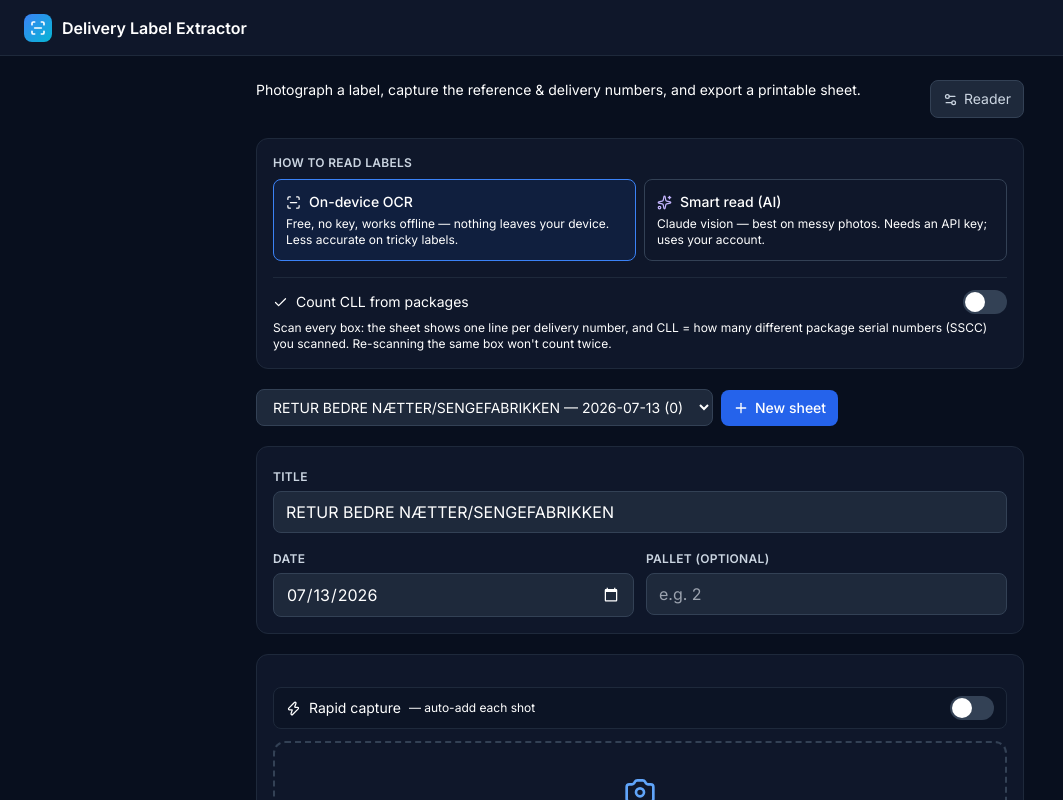
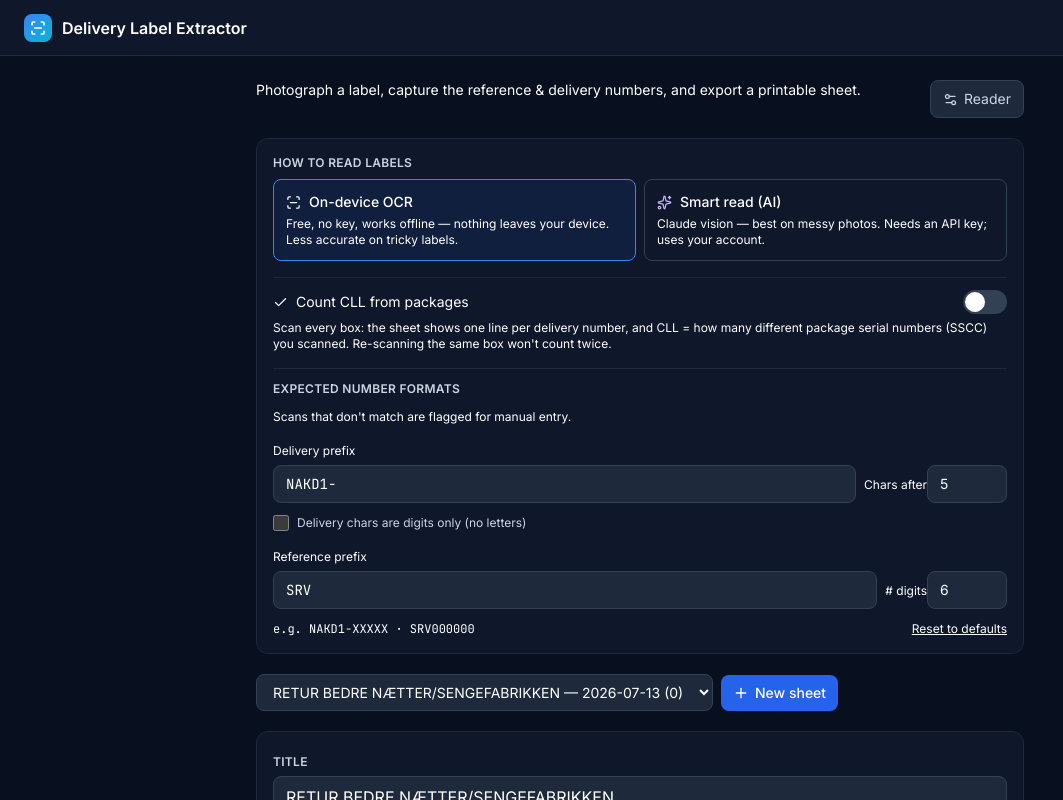
Before and after one commit to Albossrawi/Logistics-, a React (Vite) app: page / in a window 1280 px wide. Both pictures are taken after a click on the button "Reader". Shown: the whole page, without its empty margins (0-1063 px from the left). Built offline with nearby package versions, Linux system fonts and the light colour scheme.

Commit message:
Make the NAKD/reference validation formats editable in Settings (#7)
Expose the delivery/reference expected formats (prefix + length, digits-only) in Reader settings with a live example and reset; validation and placeholders use the configured format.

```diff
--- a/src/pages/LabelExtractor.tsx
+++ b/src/pages/LabelExtractor.tsx
@@ -12,7 +12,7 @@ import { scanLabelAI, testAiKey, describeAiError } from '../utils/aiVision';
 import { exportExcel, exportWord, printBatch, emailBatch, formatLine } from '../utils/labelExport';
 import { groupByDelivery, flatRows, isDuplicatePackage } from '../utils/grouping';
 import type { DeliveryGroup } from '../utils/grouping';
-import { validateDelivery, validateReference } from '../utils/validation';
+import { validateDelivery, validateReference, deliveryExample, referenceExample } from '../utils/validation';
 import type { LabelEntry } from '../types';
 
 interface Draft {
@@ -32,7 +32,7 @@ export function LabelExtractor() {
     updateBatch, addEntry, updateEntry, deleteEntry,
   } = useLabelStore();
 
-  const { engine, apiKey, model, rapidCapture, autoCll, setEngine, setApiKey, setModel, setRapidCapture, setAutoCll } = useSettingsStore();
+  const { engine, apiKey, model, rapidCapture, autoCll, format, setEngine, setApiKey, setModel, setRapidCapture, setAutoCll, setFormat, resetFormat } = useSettingsStore();
 
   const batch = activeBatch();
   const fileRef = useRef<HTMLInputElement>(null);
@@ -110,7 +110,7 @@ export function LabelExtractor() {
       setEngineNote(note);
       // Only auto-add when both numbers pass the format check. Otherwise pause on
       // the review card with the errors so they can be corrected by hand.
-      const valid = !validateDelivery(delivery) && !validateReference(reference);
+      const valid = !validateDelivery(delivery, format) && !validateReference(reference, format);
       if (valid) {
         // In auto-CLL mode, skip a box already counted (same delivery + SSCC).
         if (autoCll && isDuplicatePackage(batch!.entries, delivery, sscc)) {
@@ -156,7 +156,7 @@ export function LabelExtractor() {
   }
 
   function commitDraft(force = false) {
-    if (!force && (validateDelivery(draft.deliveryNumber) || validateReference(draft.referenceNumber))) return;
+    if (!force && (validateDelivery(draft.deliveryNumber, format) || validateReference(draft.referenceNumber, format))) return;
     if (autoCll && isDuplicatePackage(batch!.entries, draft.deliveryNumber, draft.sscc)) {
       alert('That package (same delivery + serial number) is already counted.');
       return;
@@ -195,8 +195,8 @@ export function LabelExtractor() {
     }
   }
 
-  const draftDeliveryError = validateDelivery(draft.deliveryNumber);
-  const draftReferenceError = validateReference(draft.referenceNumber);
+  const draftDeliveryError = validateDelivery(draft.deliveryNumber, format);
+  const draftReferenceError = validateReference(draft.referenceNumber, format);
   const draftValid = !draftDeliveryError && !draftReferenceError;
 
   // Rows for display/export: grouped-by-delivery (auto CLL) or one per scan.
@@ -298,6 +298,77 @@ export function LabelExtractor() {
                 </span>
               </p>
             )}
+          </div>
+
+          {/* Number formats */}
+          <div className="border-t border-surface-800 pt-3 space-y-3">
+            <div className="text-xs font-semibold text-surface-300 uppercase tracking-wide">
+              Expected number formats
+            </div>
+            <p className="text-xs text-surface-500 -mt-1">
+              Scans that don't match are flagged for manual entry.
+            </p>
+
+            <div className="grid gap-2 sm:grid-cols-[1fr_auto] items-end">
+              <label className="block min-w-0">
+                <span className="text-xs text-surface-400">Delivery prefix</span>
+                <input
+                  value={format.deliveryPrefix}
+                  onChange={(e) => setFormat({ deliveryPrefix: e.target.value })}
+                  className="mt-1 w-full min-w-0 bg-surface-800 border border-surface-700 rounded-lg px-3 py-2 text-white font-mono text-sm"
+                />
+              </label>
+              <label className="block">
+                <span className="text-xs text-surface-400">Chars after</span>
+                <input
+                  type="number" min={0} max={30} inputMode="numeric"
+                  value={format.deliverySuffixLen}
+                  onChange={(e) => setFormat({ deliverySuffixLen: Math.max(0, parseInt(e.target.value) || 0) })}
+                  className="mt-1 w-20 bg-surface-800 border border-surface-700 rounded-lg px-3 py-2 text-white text-sm"
+                />
+              </label>
+            </div>
+            <label className="flex items-center gap-2 text-xs text-surface-300">
+              <input
+                type="checkbox"
+                checked={format.deliveryDigitsOnly}
+                onChange={(e) => setFormat({ deliveryDigitsOnly: e.target.checked })}
+                className="w-4 h-4 accent-primary-500"
+              />
+              Delivery chars are digits only (no letters)
+            </label>
+
+            <div className="grid gap-2 sm:grid-cols-[1fr_auto] items-end">
+              <label className="block min-w-0">
+                <span className="text-xs text-surface-400">Reference prefix</span>
+                <input
+                  value={format.referencePrefix}
+                  onChange={(e) => setFormat({ referencePrefix: e.target.value })}
+                  className="mt-1 w-full min-w-0 bg-surface-800 border border-surface-700 rounded-lg px-3 py-2 text-white font-mono text-sm"
+                />
+              </label>
+              <label className="block">
+                <span className="text-xs text-surface-400"># digits</span>
+                <input
+                  type="number" min={0} max={30} inputMode="numeric"
+                  value={format.referenceDigits}
+                  onChange={(e) => setFormat({ referenceDigits: Math.max(0, parseInt(e.target.value) || 0) })}
+                  className="mt-1 w-20 bg-surface-800 border border-surface-700 rounded-lg px-3 py-2 text-white text-sm"
+                />
+              </label>
+            </div>
+
+            <div className="flex items-center justify-between gap-2 flex-wrap">
+              <p className="text-xs text-surface-500 font-mono">
+                e.g. {deliveryExample(format)} · {referenceExample(format)}
+              </p>
+              <button
+                onClick={resetFormat}
+                className="text-xs text-surface-400 hover:text-white underline"
+              >
+                Reset to defaults
+              </button>
+            </div>
           </div>
 
           {engine === 'ai' && (
@@ -545,14 +616,14 @@ export function LabelExtractor() {
                 label="Delivery number"
                 value={draft.deliveryNumber}
                 onChange={(v) => setDraft((d) => ({ ...d, deliveryNumber: v }))}
-                placeholder="NAKD1-8FL64"
+                placeholder={deliveryExample(format)}
                 invalid={!!draftDeliveryError}
               />
               <Field
                 label="Reference number"
                 value={draft.referenceNumber}
                 onChange={(v) => setDraft((d) => ({ ...d, referenceNumber: v }))}
-                placeholder="SRV010001"
+                placeholder={referenceExample(format)}
                 invalid={!!draftReferenceError}
               />
               {autoCll ? (
--- a/src/store/settingsStore.ts
+++ b/src/store/settingsStore.ts
@@ -1,5 +1,7 @@
 import { create } from 'zustand';
 import { persist } from 'zustand/middleware';
+import { DEFAULT_FORMAT } from '../utils/validation';
+import type { FormatConfig } from '../utils/validation';
 
 export type ScanEngine = 'ocr' | 'ai';
 
@@ -14,12 +16,16 @@ interface SettingsStore {
   rapidCapture: boolean;
   /** Count CLL automatically = number of distinct SSCC numbers per delivery. */
   autoCll: boolean;
+  /** Editable expected formats for the delivery & reference numbers. */
+  format: FormatConfig;
 
   setEngine: (e: ScanEngine) => void;
   setApiKey: (k: string) => void;
   setModel: (m: string) => void;
   setRapidCapture: (v: boolean) => void;
   setAutoCll: (v: boolean) => void;
+  setFormat: (patch: Partial<FormatConfig>) => void;
+  resetFormat: () => void;
 }
 
 export const AI_MODELS = [
@@ -35,11 +41,14 @@ export const useSettingsStore = create<SettingsStore>()(
       model: 'claude-opus-4-8',
       rapidCapture: false,
       autoCll: false,
+      format: DEFAULT_FORMAT,
       setEngine: (engine) => set({ engine }),
       setApiKey: (apiKey) => set({ apiKey }),
       setModel: (model) => set({ model }),
       setRapidCapture: (rapidCapture) => set({ rapidCapture }),
       setAutoCll: (autoCll) => set({ autoCll }),
+      setFormat: (patch) => set((s) => ({ format: { ...s.format, ...patch } })),
+      resetFormat: () => set({ format: DEFAULT_FORMAT }),
     }),
     { name: 'delivery-labels-settings' }
   )
--- a/src/utils/validation.ts
+++ b/src/utils/validation.ts
@@ -1,35 +1,67 @@
-// Expected label formats. Adjust here if the numbering scheme changes.
-//   Delivery (NAKD): "NAKD1-" + exactly 5 letters/digits, e.g. NAKD1-8FL64
-//   Reference (SRV): "SRV" + exactly 6 digits,            e.g. SRV010001
-const DELIVERY_RE = /^NAKD1-[A-Z0-9]{5}$/;
-const REFERENCE_RE = /^SRV[0-9]{6}$/;
-
-export interface EntryValidation {
-  deliveryError?: string;
-  referenceError?: string;
-  ok: boolean;
+/**
+ * Editable label-format rules. Defaults match the DSV/Sengefabrikken labels:
+ *   Delivery (NAKD): "NAKD1-" + exactly 5 letters/digits, e.g. NAKD1-8FL64
+ *   Reference (SRV): "SRV" + exactly 6 digits,            e.g. SRV010001
+ * Users can change these in Settings.
+ */
+export interface FormatConfig {
+  deliveryPrefix: string;
+  /** How many characters must follow the delivery prefix (0 = don't check). */
+  deliverySuffixLen: number;
+  /** If true, the characters after the delivery prefix must be digits only. */
+  deliveryDigitsOnly: boolean;
+  referencePrefix: string;
+  /** How many digits must follow the reference prefix (0 = don't check). */
+  referenceDigits: number;
 }
 
-export function validateDelivery(value: string): string | undefined {
+export const DEFAULT_FORMAT: FormatConfig = {
+  deliveryPrefix: 'NAKD1-',
+  deliverySuffixLen: 5,
+  deliveryDigitsOnly: false,
+  referencePrefix: 'SRV',
+  referenceDigits: 6,
+};
+
+/** A sample valid value, for hints/placeholders. */
+export function deliveryExample(cfg: FormatConfig): string {
+  const filler = (cfg.deliveryDigitsOnly ? '0' : 'X').repeat(Math.max(cfg.deliverySuffixLen, 0));
+  return `${cfg.deliveryPrefix}${filler}`;
+}
+export function referenceExample(cfg: FormatConfig): string {
+  return `${cfg.referencePrefix}${'0'.repeat(Math.max(cfg.referenceDigits, 0))}`;
+}
+
+export function validateDelivery(value: string, cfg: FormatConfig): string | undefined {
   const s = value.trim().toUpperCase();
+  const prefix = cfg.deliveryPrefix.trim().toUpperCase();
   if (!s) return 'Delivery number is missing.';
-  if (!DELIVERY_RE.test(s)) {
-    return `Delivery number must be "NAKD1-" + 5 characters (e.g. NAKD1-8FL64) — got "${value.trim()}".`;
+  if (prefix && !s.startsWith(prefix)) {
+    return `Delivery number must start with "${cfg.deliveryPrefix}" (e.g. ${deliveryExample(cfg)}) — got "${value.trim()}".`;
+  }
+  const suffix = s.slice(prefix.length);
+  if (cfg.deliverySuffixLen > 0 && suffix.length !== cfg.deliverySuffixLen) {
+    return `Delivery number needs ${cfg.deliverySuffixLen} characters after "${cfg.deliveryPrefix}" (e.g. ${deliveryExample(cfg)}) — got "${value.trim()}".`;
+  }
+  if (cfg.deliveryDigitsOnly ? !/^[0-9]*$/.test(suffix) : !/^[A-Z0-9]*$/.test(suffix)) {
+    return `Delivery number has invalid characters after "${cfg.deliveryPrefix}" — got "${value.trim()}".`;
   }
   return undefined;
 }
 
-export function validateReference(value: string): string | undefined {
+export function validateReference(value: string, cfg: FormatConfig): string | undefined {
   const s = value.trim().toUpperCase();
+  const prefix = cfg.referencePrefix.trim().toUpperCase();
   if (!s) return 'Reference number is missing.';
-  if (!REFERENCE_RE.test(s)) {
-    return `Reference must be "SRV" + 6 digits (e.g. SRV010001) — got "${value.trim()}".`;
+  if (prefix && !s.startsWith(prefix)) {
+    return `Reference must start with "${cfg.referencePrefix}" (e.g. ${referenceExample(cfg)}) — got "${value.trim()}".`;
+  }
+  const digits = s.slice(prefix.length);
+  if (!/^[0-9]*$/.test(digits)) {
+    return `Reference must be ${cfg.referencePrefix ? `"${cfg.referencePrefix}" + ` : ''}digits only (e.g. ${referenceExample(cfg)}) — got "${value.trim()}".`;
+  }
+  if (cfg.referenceDigits > 0 && digits.length !== cfg.referenceDigits) {
+    return `Reference needs ${cfg.referenceDigits} digits${cfg.referencePrefix ? ` after "${cfg.referencePrefix}"` : ''} (e.g. ${referenceExample(cfg)}) — got "${value.trim()}".`;
   }
   return undefined;
 }
-
-export function validateEntry(delivery: string, reference: string): EntryValidation {
-  const deliveryError = validateDelivery(delivery);
-  const referenceError = validateReference(reference);
-  return { deliveryError, referenceError, ok: !deliveryError && !referenceError };
-}
```
